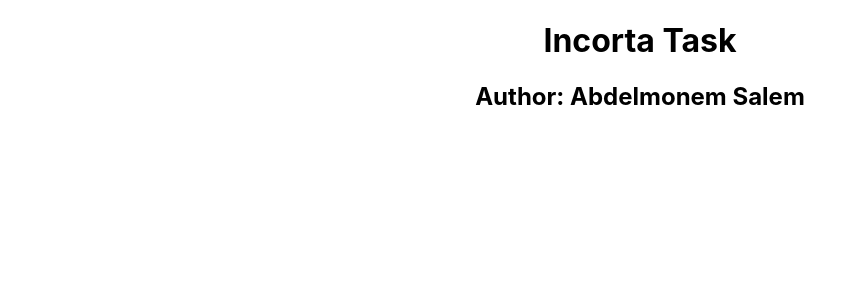
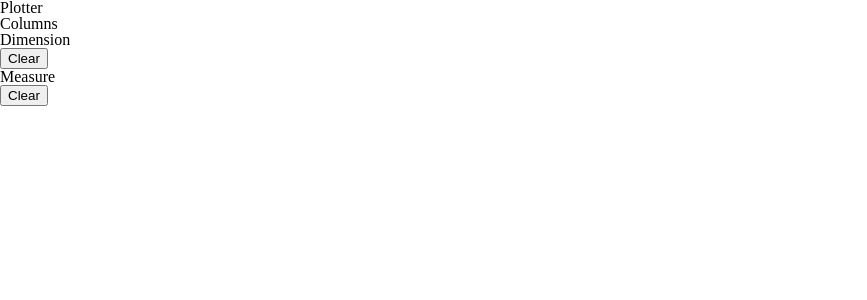
Before and after one commit to abdelmonemsalem/incortaTask, a React (Create React App) app: page / in a window 1280 px wide. Shown: the top 300 px of the page, without its empty margins (0-867 px from the left). Built offline with nearby package versions, Linux system fonts and the light colour scheme.

Commit message:
Create -App, Columns, Inquiry- main structure

```diff
--- a/src/App.js
+++ b/src/App.js
@@ -1,12 +1,58 @@
+import React, { Component } from 'react';
 import './App.css';
+import 'reset-css';
+import Header from './Components/header'
+import Columns from './Components/columns';
+import Inquiry from './Components/inquiry';
+import LineChart from './Components/chart'
+import {GetColumns, GetItem} from './API/GetData';
 
-function App() {
-  return (
-    <div className="App">
-      <h1>Incorta Task</h1>
-      <h2>Author: Abdelmonem Salem</h2>
-    </div>
-  );
+class App extends Component {
+    constructor(props) {
+        super(props);
+        this.state = {
+            columns: [],
+            inquiry: [],
+            details: []
+        };
+      }
+    componentDidMount() {
+
+    }
+
+    handleDragStart = (e, name) => {
+
+    }
+
+    handleDragOver = e => {
+
+    }
+
+    getDetails = (inquiry) => {
+
+    }
+
+    handleDrop = (e) => {
+
+    }
+
+    handleClear = (type) => {
+
+    }
+
+    render() {
+        const {columns, inquiry, details} = this.state;
+        return (
+            <div className="container">
+                <Header />
+                <Columns columns={columns} handleDragStart={this.handleDragStart} />
+                <div className="rightCol">
+                    <Inquiry inquiry={inquiry} handleDragOver={this.handleDragOver} handleDrop={this.handleDrop} handleClear={this.handleClear} />
+                    {details.length > 0 ? <LineChart details={details} /> : ''}
+                </div>
+            </div>
+        )
+    }
 }
 
 export default App;
--- a/src/Components/columns.js
+++ b/src/Components/columns.js
@@ -0,0 +1,38 @@
+import React from 'react';
+
+const Columns = (props) => {
+
+    let columnsObj = {
+        dimension: [],
+        measure: []
+    }
+
+    props.columns.forEach(column => {
+        columnsObj[column.function].push(
+              <div
+                  onDragStart={e => props.handleDragStart(e, column.name)}
+                  draggable
+                  className="draggable"
+                  key={column.name}
+              >
+                  {column.name}
+              </div>
+          )
+    });
+
+    return (
+        <div className="columns">
+            <h3>Columns</h3>
+            <div
+                className="dimension">
+                {columnsObj.dimension}
+            </div>
+            <div
+                className="measure">
+                {columnsObj.measure}
+            </div>
+        </div>
+    );
+}
+
+export default Columns;
--- a/src/Components/inquiry.js
+++ b/src/Components/inquiry.js
@@ -0,0 +1,46 @@
+import React from 'react';
+
+const Inquiry = (props) => {
+
+    let inquiryObj = {
+        dimension: [],
+        measure: []
+    }
+
+    props.inquiry.forEach(item => {
+        inquiryObj[item.function].push(
+            <div
+                className="draggable"
+                key={item.name}
+            >
+                {item.name}
+            </div>
+        )
+    });
+    return (
+        <div
+            onDragOver={e => props.handleDragOver(e)}
+            onDrop={e => props.handleDrop(e)}
+            className="inquiry"
+        >
+            <div
+                className="inquiryDimension">
+                <h3>Dimension</h3>
+                <div>
+                    {inquiryObj.dimension}
+                </div>
+                <button onClick={() => props.handleClear('dimension')}>Clear</button>
+            </div>
+            <div
+                className="inquiryMeasure">
+                <h3>Measure</h3>
+                <div>
+                    {inquiryObj.measure}
+                </div>
+                <button onClick={() => props.handleClear('measure')}>Clear</button>
+            </div>
+        </div>
+    );
+}
+
+export default Inquiry;
```
